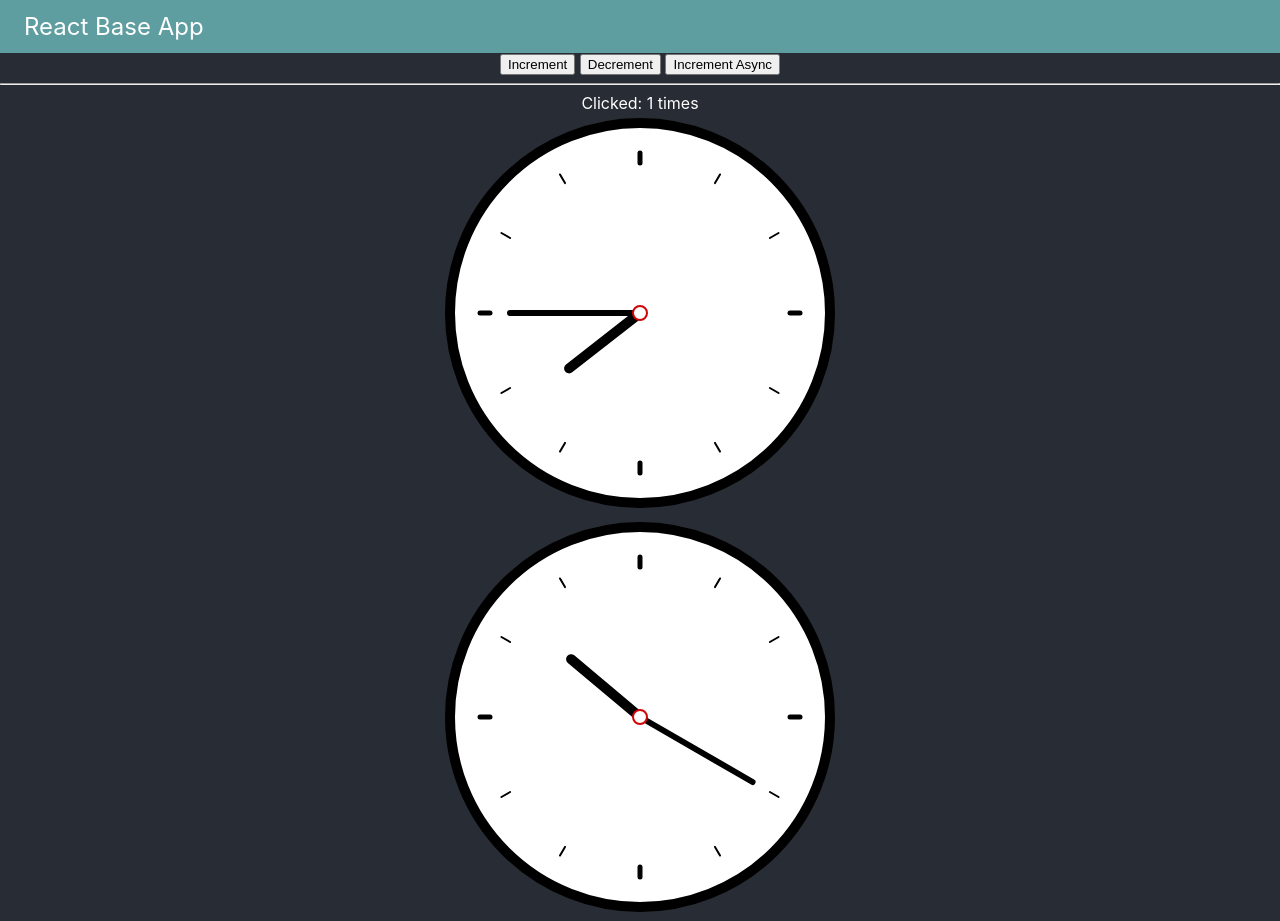
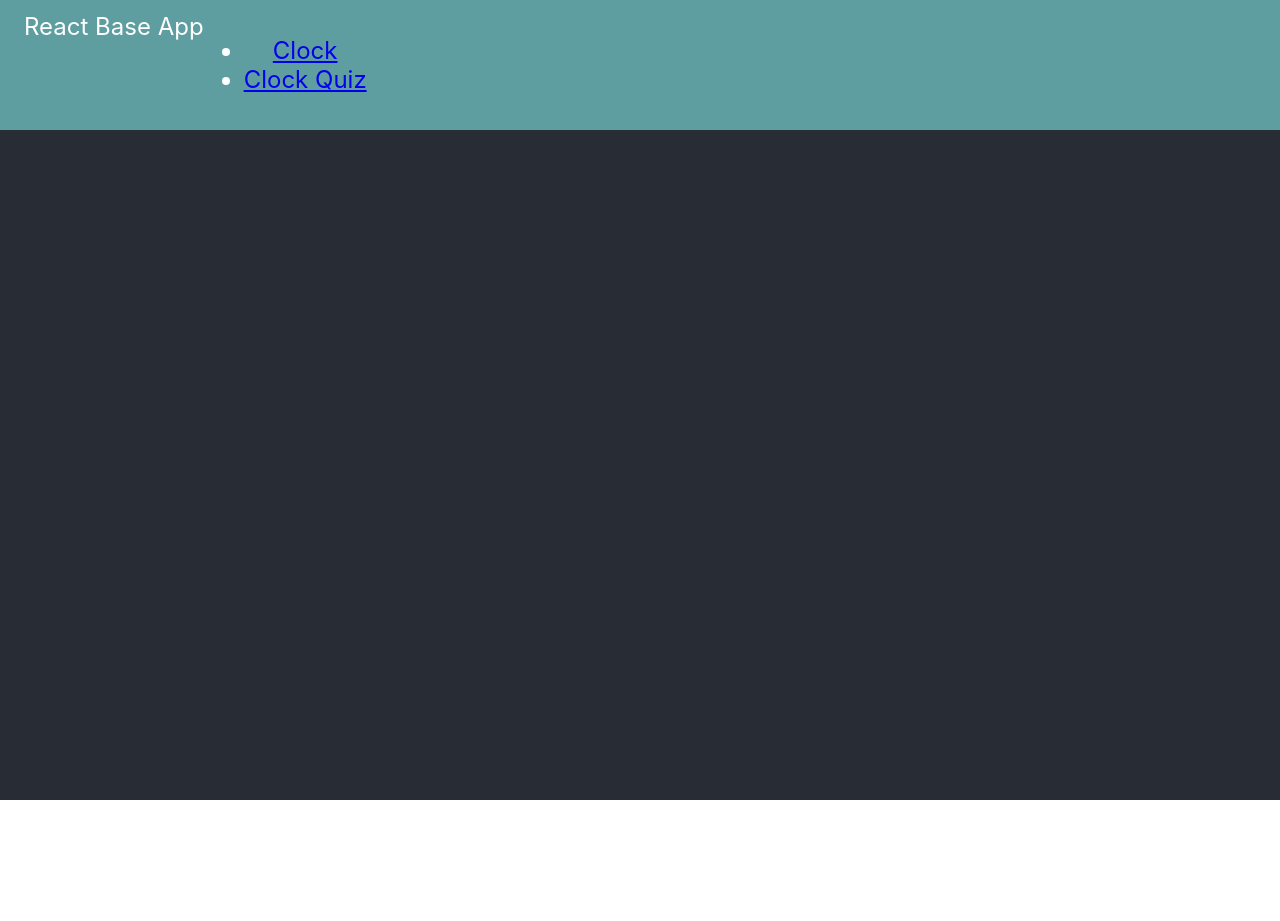
Before and after one commit to kamrulislam/base-react-redux-saga-material, a React (Create React App) app: page / in a window 1280 px wide. After the commit the page ends 800 px from the top, so only its background shows below. Built offline with nearby package versions, Linux system fonts and the light colour scheme.

Commit message:
added react-router-dom

```diff
--- a/package.json
+++ b/package.json
@@ -8,6 +8,7 @@
     "react": "^16.10.2",
     "react-dom": "^16.10.2",
     "react-redux": "^7.1.1",
+    "react-router-dom": "^5.1.2",
     "react-scripts": "3.2.0",
     "redux": "^4.0.4",
     "redux-act": "^1.7.7",
--- a/src/App.js
+++ b/src/App.js
@@ -1,7 +1,13 @@
 import React from 'react';
 import './App.css';
 
-import Counter from './Counter'
+import {
+  BrowserRouter as Router,
+  Switch,
+  Route,
+  Link,
+} from 'react-router-dom';
+import Counter from './Counter';
 import store from './configureStore';
 import Clock from './Clock';
 import ClockSvg from './ClockSvg';
@@ -14,18 +20,38 @@ function App() {
 
   return (
     <div className="App App-background">
+      <Router>
         <header className="App-header">
           React Base App
+          <ul>
+            <li>
+              <Link to="/clock">Clock</Link>
+            </li>
+            <li>
+              <Link to="/clock-quiz">Clock Quiz</Link>
+            </li>
+        </ul>
         </header>
+        <Switch>
+          <Route path="/clock">
+            <ClockSvg />
+          </Route>
+          <Route path="/clock-quiz">
             <Counter
               value={store.getState().counter}
               onIncrement={() => action('INCREMENT')}
               onDecrement={() => action('DECREMENT')}
               onIncrementAsync={() => action('INCREMENT_ASYNC')}
             />
+          </Route>
+          {/* <PrivateRoute path="/protected">
+            <ProtectedPage />
+          </PrivateRoute> */}
+        </Switch>
+        {/* <Clock /> */}
+        {/* <ClockSvg /> */}
+      </Router>
 
-      <Clock />
-      <ClockSvg />
     </div>
   );
 }
```
Also changed, not shown: 1 other file (tests, documents, lock files or other folders). Lines whose indentation alone changed are shown as unchanged.
